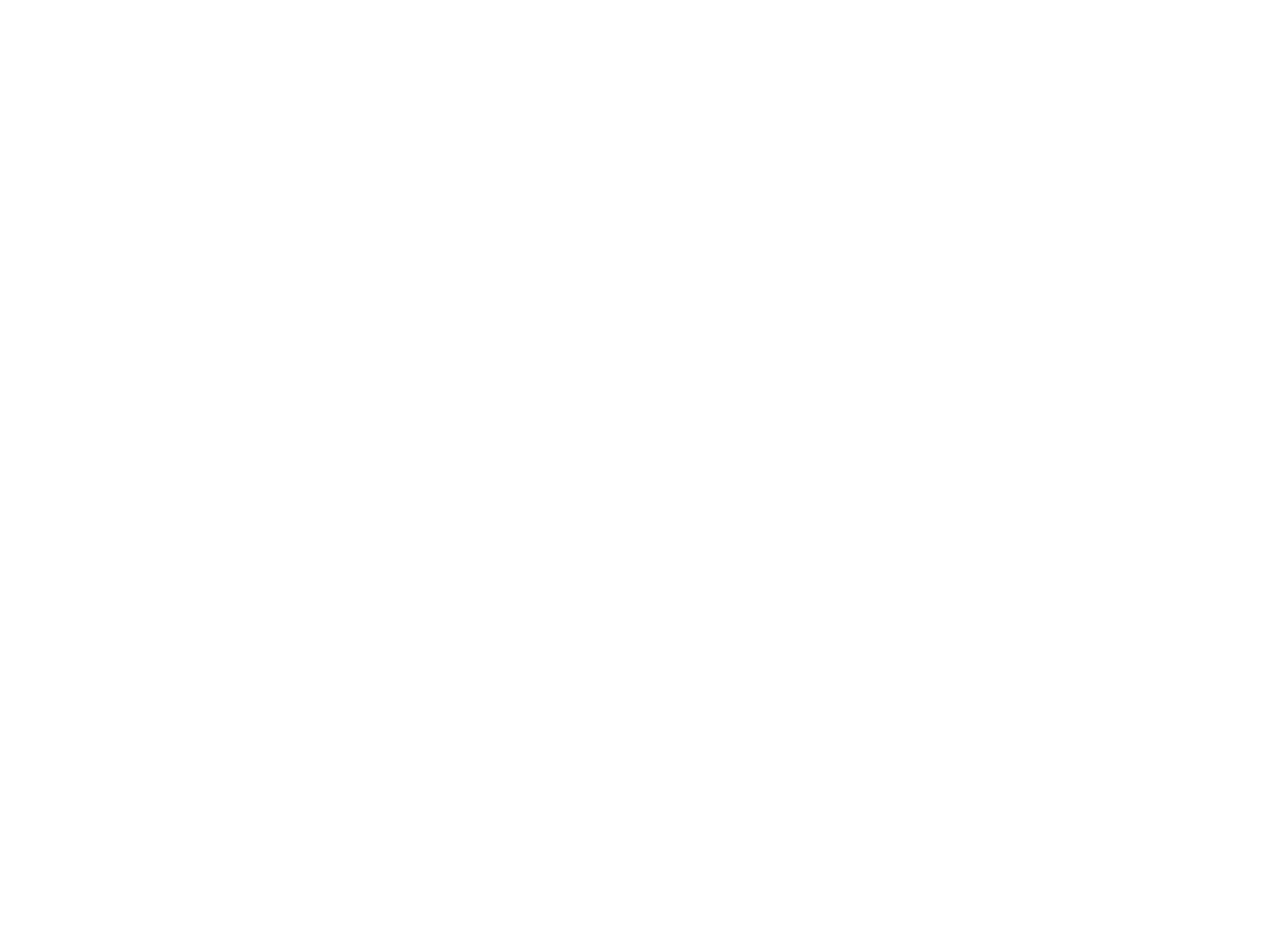
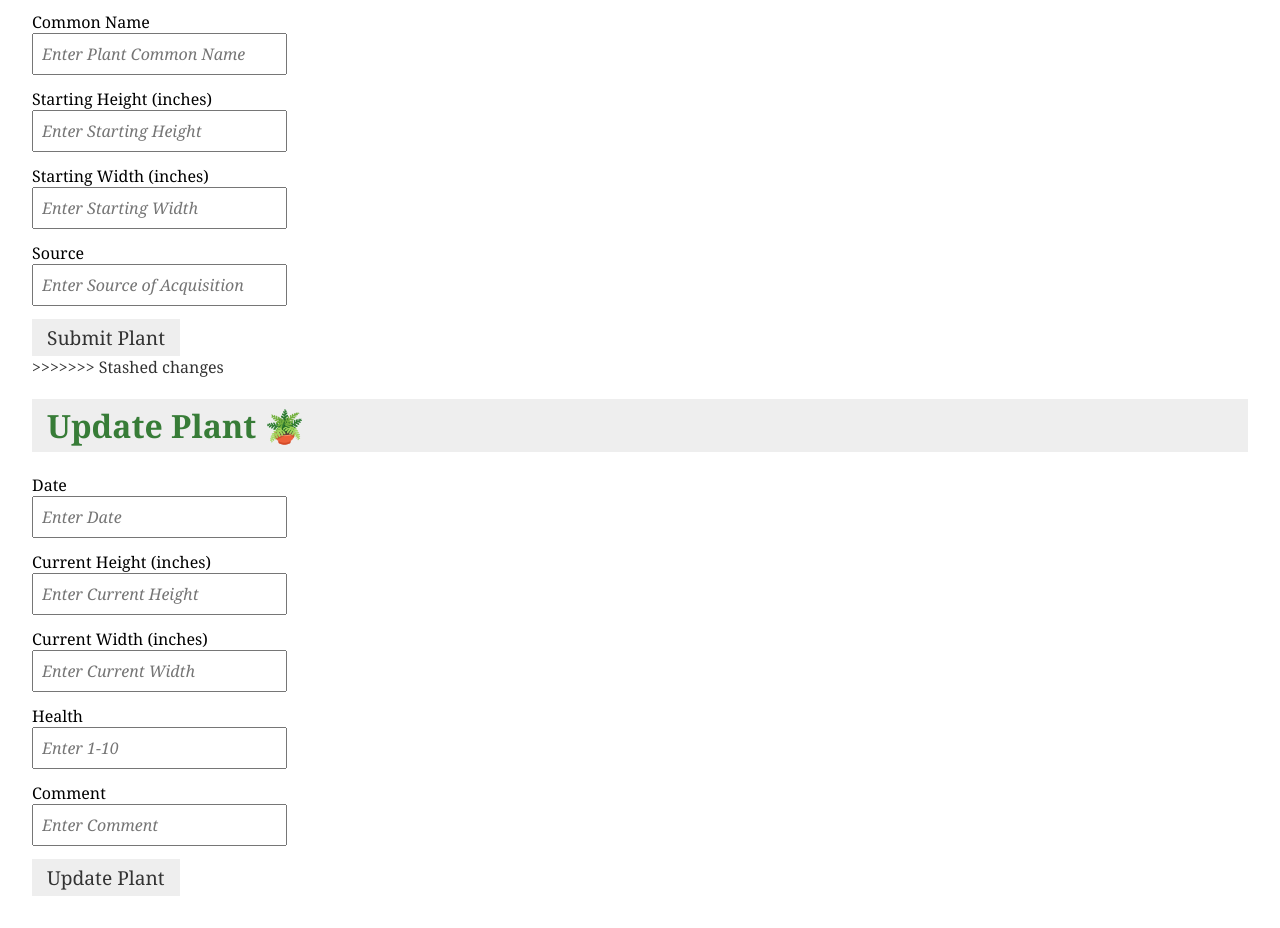
Before and after one commit to Yasiregal9/ISIT422-Blue-App, an Angular app: page / in a window 1280 px wide. Shown: the part 933-1861 px from the top of the page. Before the commit the page ends 800 px from the top, so only its background shows below. Built offline with nearby package versions, Linux system fonts and the light colour scheme.

Commit message:
added plant update form

```diff
--- a/angular.json
+++ b/angular.json
@@ -119,6 +119,10 @@
           }
         }
       }
-    }},
-  "defaultProject": "ISIT422-Blue-App"
+    }
+  },
+  "defaultProject": "ISIT422-Blue-App",
+  "cli": {
+    "analytics": false
+  }
 }
--- a/src/app/app.component.html
+++ b/src/app/app.component.html
@@ -1 +1,2 @@
 <app-plantregform></app-plantregform>
+<app-plantupdateform></app-plantupdateform>
--- a/src/app/app.module.ts
+++ b/src/app/app.module.ts
@@ -5,11 +5,13 @@
 import { AppRoutingModule } from './app-routing.module';
 import { AppComponent } from './app.component';
 import { PlantregformComponent } from './plantregform/plantregform.component';
+import { PlantupdateformComponent } from './plantupdateform/plantupdateform.component';
 
 @NgModule({
   declarations: [
     AppComponent,
-    PlantregformComponent
+    PlantregformComponent,
+    PlantupdateformComponent
   ],
   imports: [
     BrowserModule,
--- a/src/app/plantregform/plantregform.component.html
+++ b/src/app/plantregform/plantregform.component.html
@@ -1,3 +1,4 @@
+<<<<<<< Updated upstream
 <h1>Plant Registration</h1>
 <form #plantinfo="ngForm">
   <label for="name">Name</label><br />
@@ -23,3 +24,27 @@
   <pre></pre>
   <input type="submit" value="Submit Plant" (click)="onClickSubmit(plantinfo.value)">
 </form>
+=======
+<h1>Plant Registration 🌱</h1>
+<form #plantinfo = "ngForm" (ngSubmit) = "onClickSubmit(plantinfo.value)" >
+        <label for="name">Name</label><br/>
+        <input type = "text" name = "name" placeholder = "Enter Plant Name" ngModel>
+    <pre></pre>
+        <label for="species">Species</label><br/>
+        <input type = "text" name = "species" placeholder = "Enter Plant Species" ngModel>
+    <pre></pre>
+        <label for="commonname">Common Name</label><br/>
+        <input type = "text" name = "commonname" placeholder = "Enter Plant Common Name" ngModel>
+    <pre></pre>
+        <label for="startheight">Starting Height (inches)</label><br/>
+        <input type = "text" name = "startheight" placeholder = "Enter Starting Height" ngModel>
+    <pre></pre>
+        <label for="startwidth">Starting Width (inches)</label><br/>
+        <input type = "text" name = "startwidth" placeholder = "Enter Starting Width" ngModel>
+    <pre></pre>
+        <label for="source">Source</label><br/>
+        <input type = "text" name = "source" placeholder = "Enter Source of Acquisition" ngModel>
+    <pre></pre>
+        <input type = "submit" value = "Submit Plant">
+</form>
+>>>>>>> Stashed changes
--- /dev/null
+++ b/src/app/plantupdateform/plantupdateform.component.html
@@ -0,0 +1,19 @@
+<h1>Update Plant 🪴</h1>
+<form #plantinfo = "ngForm" (ngSubmit) = "onClickSubmit(plantinfo.value)" >
+        <label for="date">Date</label><br/>
+        <input type = "text" name = "date" placeholder = "Enter Date" ngModel>
+    <pre></pre>
+        <label for="currentheight">Current Height (inches)</label><br/>
+        <input type = "text" name = "currentheight" placeholder = "Enter Current Height" ngModel>
+    <pre></pre>
+        <label for="currentwidth">Current Width (inches)</label><br/>
+        <input type = "text" name = "currentwidth" placeholder = "Enter Current Width" ngModel>
+    <pre></pre>
+        <label for="health">Health</label><br/>
+        <input type = "text" name = "health" placeholder = "Enter 1-10" ngModel>
+    <pre></pre>
+        <label for="comment">Comment</label><br/>
+        <input type = "text" name = "comment" placeholder = "Enter Comment" ngModel>
+    <pre></pre>
+        <input type = "submit" value = "Update Plant">
+</form>
--- /dev/null
+++ b/src/app/plantupdateform/plantupdateform.component.ts
@@ -0,0 +1,28 @@
+import { Component, OnInit } from '@angular/core';
+
+@Component({
+  selector: 'app-plantupdateform',
+  templateUrl: './plantupdateform.component.html',
+  styleUrls: ['./plantupdateform.component.css']
+})
+export class PlantupdateformComponent implements OnInit {
+
+    plant: string[] = [];
+
+    constructor() { }
+
+    onClickSubmit(data) {
+      this.plant.push(data.date);
+      this.plant.push(data.currentheight);
+      this.plant.push(data.currentwidth);
+      this.plant.push(data.health);
+      this.plant.push(data.comment);
+      console.log(this.plant)
+   }
+
+    ngOnInit(): void {
+
+    }
+
+
+}
--- a/src/styles.css
+++ b/src/styles.css
@@ -1 +1,49 @@
-/* You can add global styles to this file, and also import other style files */
+h1 {
+    color: rgb(55, 124, 55);
+    font-family: Cambria, Georgia, serif;
+    font-size: 200%;
+    padding: 5px 15px;
+    background: #eee;
+}
+
+h2,
+h3 {
+    color: #444;
+    font-family: Cambria, Georgia, serif;
+    font-weight: lighter;
+}
+
+body {
+    margin: 2em;
+}
+
+body,
+input[type="text"] {
+    color: #333;
+    font-family: Cambria, Georgia, serif;
+}
+
+label {
+    color: #000000;
+}
+
+input[type=text] {
+    font-size: 1em;
+    padding: .5rem;
+    font-style: italic;
+}
+
+input[type=submit] {
+    padding: 5px 15px;
+    background: #eee;
+    border: 0 none;
+    cursor: pointer;
+    font-size: 1.2rem;
+    font-family: Cambria, Georgia, serif;
+    color: #333;
+}
+
+input[type=submit]:hover {
+    background-color: rgb(68, 144, 68);
+    color: white;
+}
```
Also changed, not shown: src/app/plantupdateform/plantupdateform.component.css (added), 2 other files (tests, documents, lock files or other folders).
